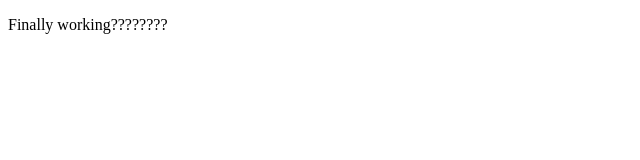
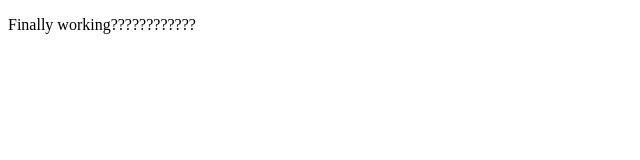
Before and after one commit to KML-projects/VS_code_test, a plain HTML site: page test.html in a window 1280 px wide. Shown: the full height of the page, 0-640 px from the left. Drawn offline with Linux system fonts and the light colour scheme.

Commit message:
Init III

```diff
--- a/test.html
+++ b/test.html
@@ -6,6 +6,6 @@
     <title>Document</title>
 </head>
 <body>
-    <p> Finally working????????</p>
+    <p> Finally working????????????</p>
 </body>
 </html>
```
